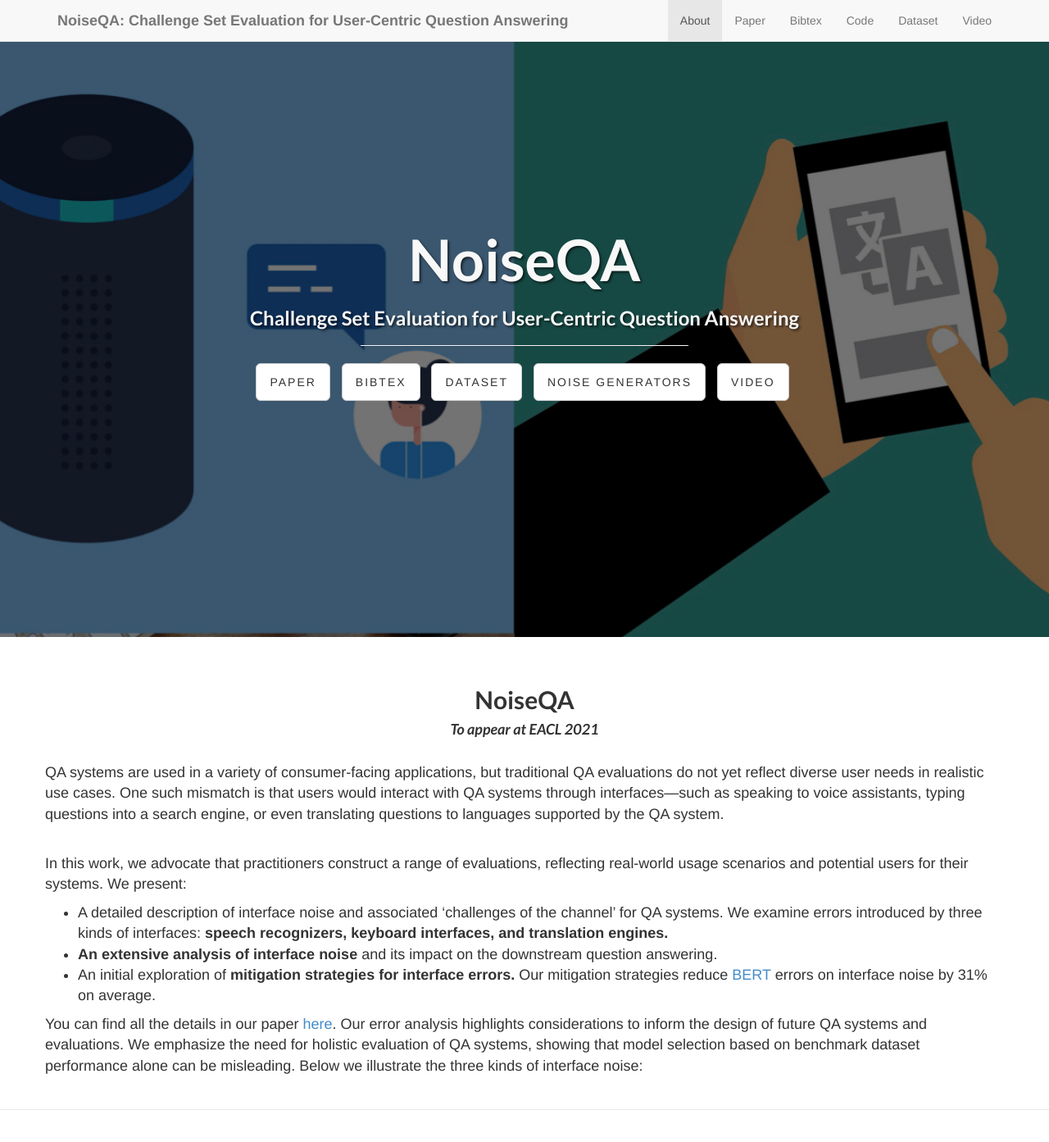
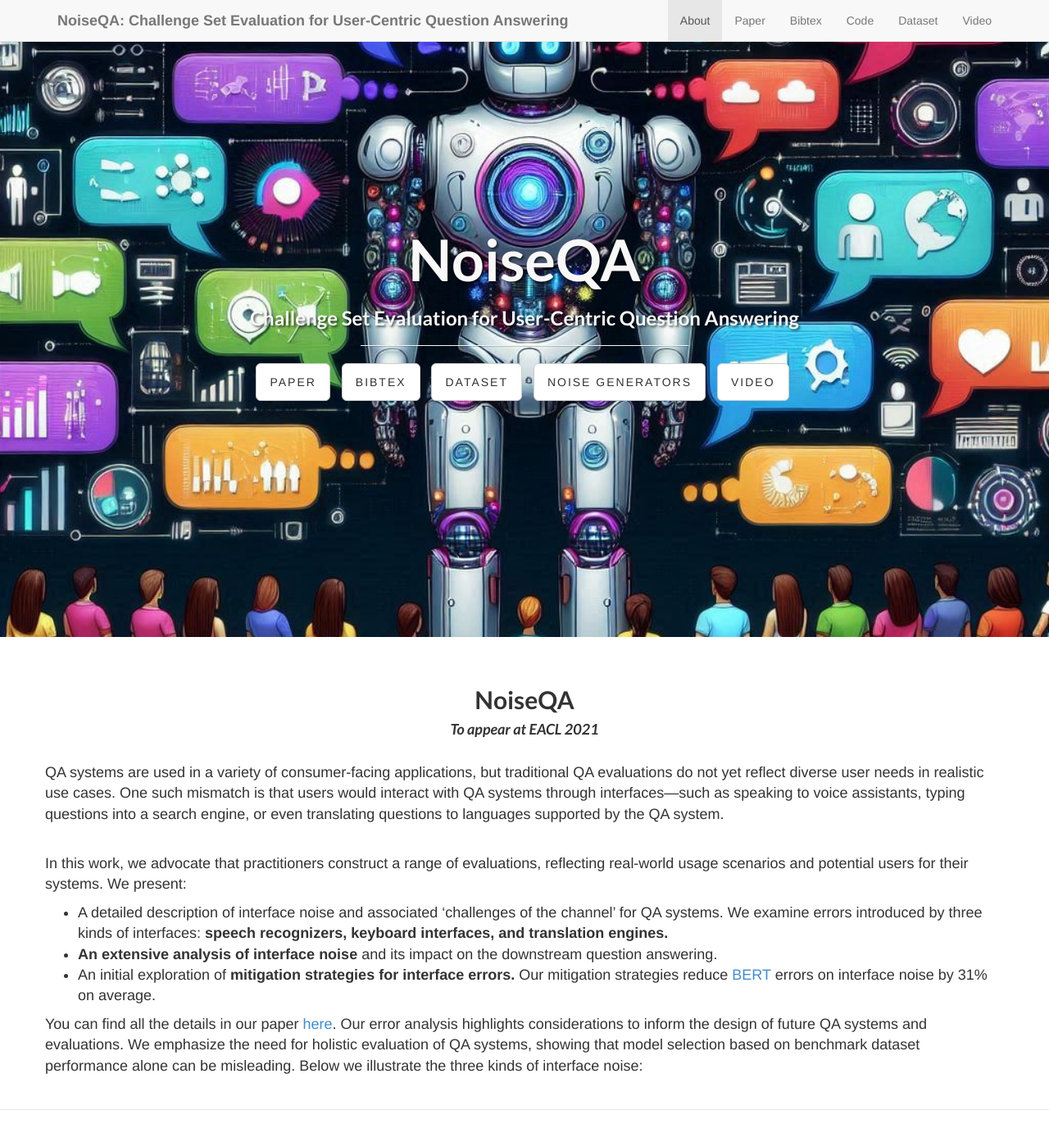
Before and after one commit to halogen-hallucinations/halogen-hallucinations.github.io, a Jekyll site: the page built from index.md, in a window 1280 px wide and 1400 px high. Shown: the top 1393 px of the window at 82% size. Built offline with Jekyll 4.4.1, drawn with Linux system fonts in a browser that asks for light colours; our own code applies the rules of GitHub Pages for plain Markdown files.

Commit message:
Update landing-page.css

```diff
--- a/css/landing-page.css
+++ b/css/landing-page.css
@@ -31,7 +31,7 @@ h6 {
     padding-bottom: 50px;
     text-align: center;
     color: #f8f8f8;
-    background: url(../img/Noiseqa_bg.003.jpeg) no-repeat center center;
+    background: url(../img/hallucination_image3.jpeg) no-repeat center center;
     background-size: cover;
 }
 
```
